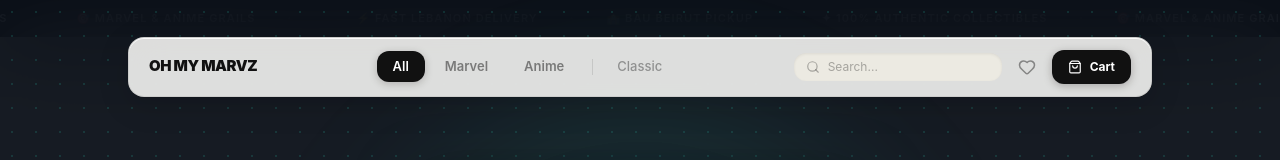
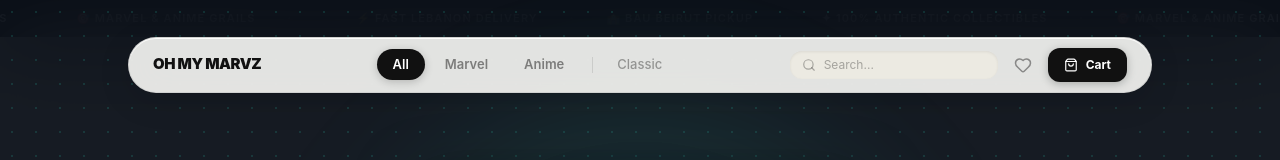
Before and after one commit to akaPaT0/oh-my-marvz, a Next.js app: page /2 in a window 1280 px wide. Shown: the top 160 px of the page. Built offline with nearby package versions, Linux system fonts and the light colour scheme.

Commit message:
Nav: full pill shape (border-radius 9999px), pill-shaped active link states

```diff
--- a/src/app/2/page.tsx
+++ b/src/app/2/page.tsx
@@ -134,13 +134,14 @@ export default function ModernShop() {
       {/* ─── FLOATING HOVERING NAV ─── */}
       <div className="sticky top-4 z-50 flex justify-center px-4 pointer-events-none">
         <nav
-          className="pointer-events-auto w-full max-w-5xl flex items-center justify-between gap-4 px-5 py-3 rounded-2xl"
+          className="pointer-events-auto w-full max-w-5xl flex items-center justify-between gap-4 px-6 py-2.5"
           style={{
-            background: 'rgba(250,250,247,0.88)',
-            backdropFilter: 'blur(20px)',
-            WebkitBackdropFilter: 'blur(20px)',
-            boxShadow: '0 8px 32px rgba(0,0,0,0.14), 0 1px 0 rgba(0,0,0,0.06), inset 0 1px 0 rgba(255,255,255,0.9)',
+            background: 'rgba(250,250,247,0.9)',
+            backdropFilter: 'blur(24px)',
+            WebkitBackdropFilter: 'blur(24px)',
+            boxShadow: '0 8px 32px rgba(0,0,0,0.13), 0 1px 0 rgba(0,0,0,0.05), inset 0 1px 0 rgba(255,255,255,0.95)',
             border: '1px solid rgba(0,0,0,0.08)',
+            borderRadius: '9999px',
           }}
         >
           {/* Logo */}
@@ -158,11 +159,11 @@ export default function ModernShop() {
               <button
                 key={f.id}
                 onClick={() => setActiveFranchise(f.id as any)}
-                className="px-4 py-1.5 rounded-xl text-[13px] font-semibold transition-all"
+                className="px-4 py-1.5 text-[13px] font-semibold transition-all"
                 style={
                   activeFranchise === f.id
-                    ? { background: '#111', color: '#fff', boxShadow: '0 2px 8px rgba(0,0,0,0.2)' }
-                    : { color: 'rgba(0,0,0,0.45)' }
+                    ? { borderRadius: '9999px', background: '#111', color: '#fff', boxShadow: '0 2px 8px rgba(0,0,0,0.2)' }
+                    : { borderRadius: '9999px', color: 'rgba(0,0,0,0.45)' }
                 }
               >
                 {f.label}
```
